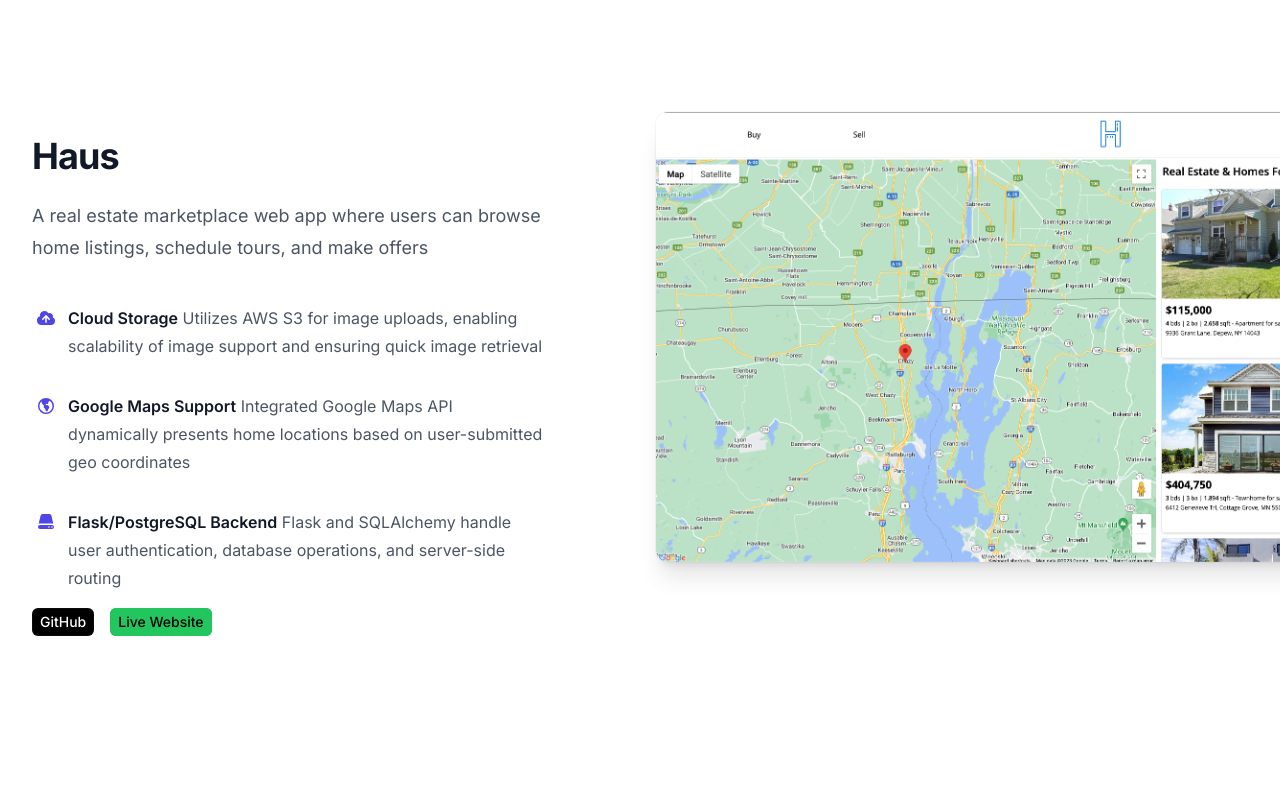
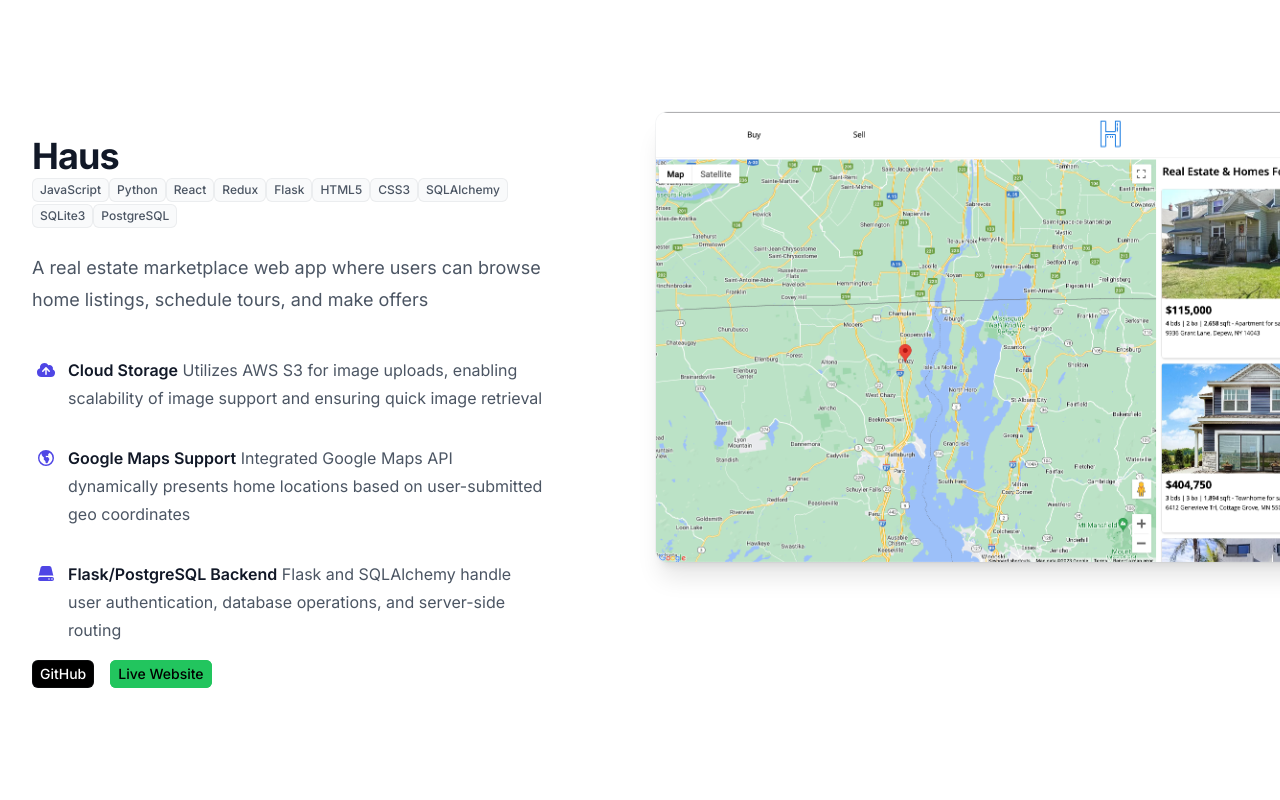
Before and after one commit to eulloa10/edgar-personal-website-2, a Next.js app in the folder portfolio/: page / in a window 1280 px wide. Shown: the part 1880-2680 px from the top of the page. Built offline with nearby package versions, Linux system fonts and the light colour scheme.

Commit message:
added project stack under project title

```diff
--- a/portfolio/src/app/components/project.js
+++ b/portfolio/src/app/components/project.js
@@ -8,6 +8,12 @@ export default function Project({ project }) {
           <div className="lg:pr-8 lg:pt-4">
             <div className="lg:max-w-lg">
               <p className="mt-2 text-3xl font-bold tracking-tight text-gray-900 sm:text-4xl">{project.name}</p>
+              {
+                project.stack.map((technology, index) => {
+                  return (<span key={index} class="inline-flex items-center rounded-md bg-gray-50 px-2 py-1 text-xs font-medium text-gray-600 ring-1 ring-inset ring-gray-500/10">{technology}</span>)
+                })
+              }
+
               <p className="mt-6 text-lg leading-8 text-gray-600">
                 {project.description}
               </p>
```
